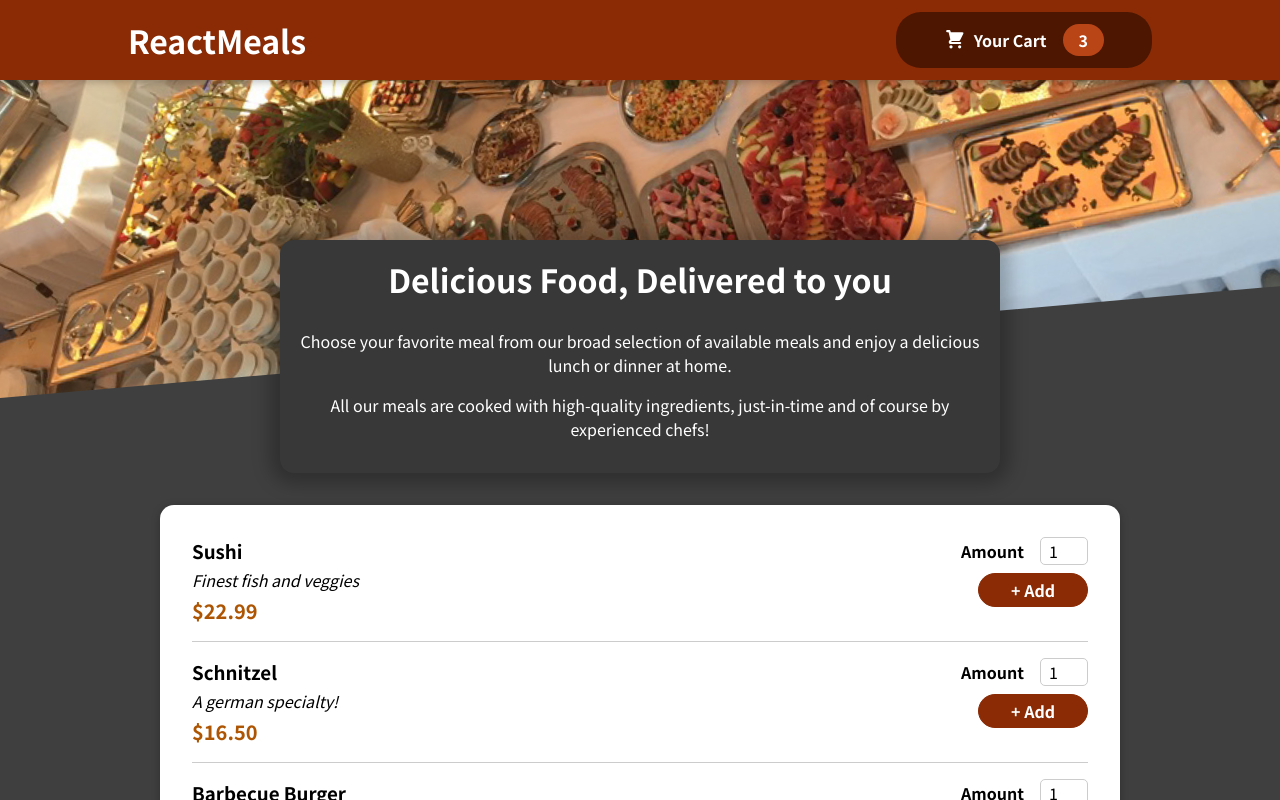
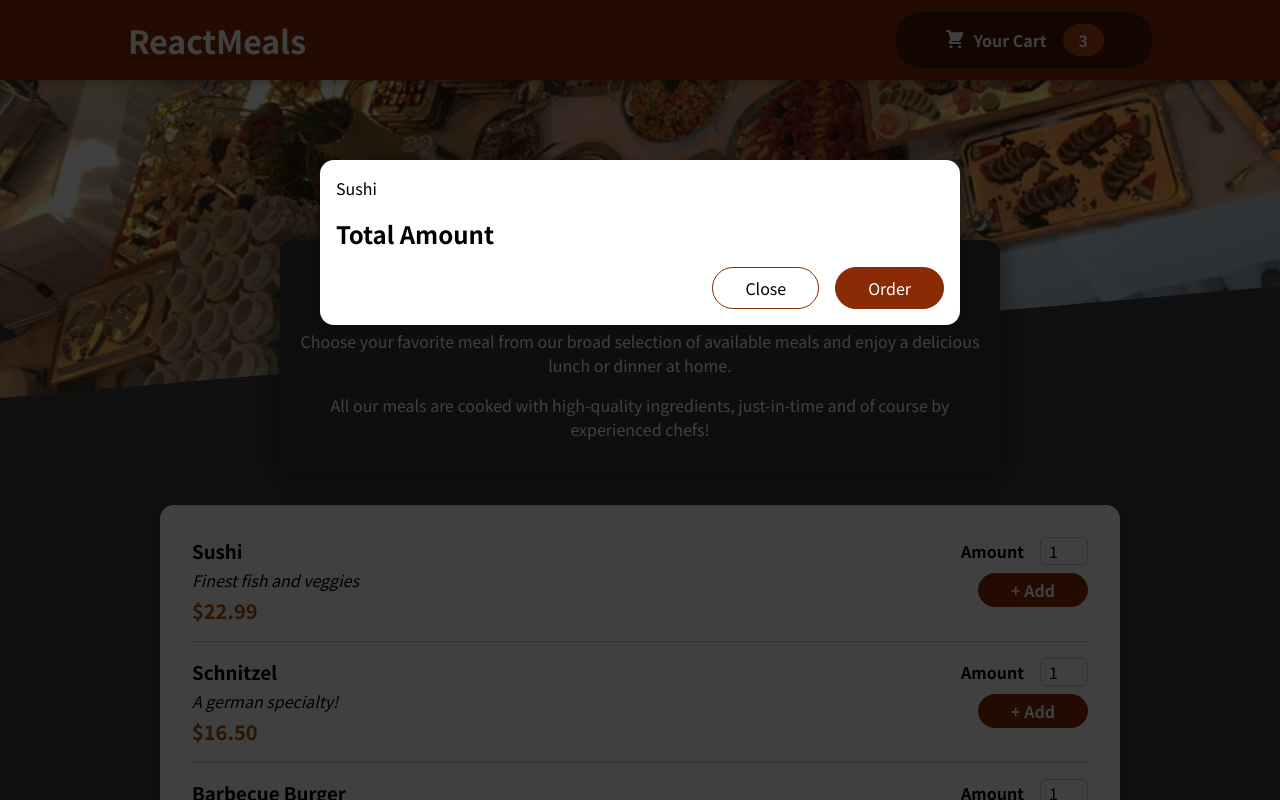
Before and after one commit to Mismiles/react-food-app, a React (Create React App) app: page / in a window 1280 px wide. Shown: the top 800 px of the page. Built offline with nearby package versions, Linux system fonts and the light colour scheme.

Commit message:
added modal for cart used portal instead of props, added 'overlays' div to index.html

```diff
--- a/public/index.html
+++ b/public/index.html
@@ -28,6 +28,7 @@
   </head>
   <body>
     <noscript>You need to enable JavaScript to run this app.</noscript>
+    <div id="overlays"></div>
     <div id="root"></div>
     <!--
       This HTML file is a template.
--- a/src/App.js
+++ b/src/App.js
@@ -2,10 +2,12 @@
 
 import Header from './components/Layout/Header';
 import Meals from './components/Meals/Meals';
+import Cart from './components/Cart/Cart';
 
 function App() {
   return (
     <Fragment>
+      <Cart />
       <Header />
       <main>
         <Meals />
--- a/src/components/Cart/Cart.js
+++ b/src/components/Cart/Cart.js
@@ -1,9 +1,17 @@
+import Modal from '../UI/Modal';
 import classes from './Cart.module.css';
 
 const Cart = props => {
-    const cartItems = <ul className={classes['cart-items']}>{[{id: 'c1', name: 'Sushi', amount: 2, price: 12.99}.map(item => <li>{item.name}</li>)]}</ul>;
+    const cartItems = (
+        <ul className={classes['cart-items']}>
+            {[{id: 'c1', name: 'Sushi', amount: 2, price: 12.99}].map(item => (
+            <li>{item.name}</li>
+            ))}
+    </ul>
+    );
+
     return (
-        <div>
+        <Modal>
             {cartItems}
         <div className={classes.total}>
             <span>Total Amount</span>
@@ -12,7 +20,7 @@
             <button className={classes['button--all']}>Close</button>
             <button className={classes.button}>Order</button>
         </div>
-        </div>
+        </Modal>
     );
 };
 
--- /dev/null
+++ b/src/components/UI/Modal.js
@@ -0,0 +1,29 @@
+import React, { Fragment } from 'react';
+import ReactDOM from 'react-dom';
+
+import classes from './Modal.module.css';
+
+const Backdrop = props => {
+    return <div className={classes.backdrop}></div>
+};
+
+const ModalOverlay = props => {
+    return (
+    <div className={classes.modal}>
+        <div className={classes.content}>{props.children}</div>
+    </div>
+    );
+};
+
+const portalElement = document.getElementById('overlays');
+
+const Modal = props => {
+    return (
+    <Fragment>
+        {ReactDOM.createPortal(<Backdrop/>, portalElement)}
+        {ReactDOM.createPortal(<ModalOverlay>{props.children}</ModalOverlay>, portalElement)}
+        </Fragment>
+  );
+};
+
+export default Modal;
--- /dev/null
+++ b/src/components/UI/Modal.module.css
@@ -0,0 +1,40 @@
+.backdrop {
+  position: fixed;
+  top: 0;
+  left: 0;
+  width: 100%;
+  height: 100vh;
+  z-index: 20;
+  background-color: rgba(0, 0, 0, 0.75);
+}
+
+.modal {
+  position: fixed;
+  top: 20vh;
+  left: 5%;
+  width: 90%;
+  background-color: white;
+  padding: 1rem;
+  border-radius: 14px;
+  box-shadow: 0 2px 8px rgba(0, 0, 0, 0.25);
+  z-index: 30;
+  animation: slide-down 300ms ease-out forwards;
+}
+
+@media (min-width: 768px) {
+  .modal {
+    width: 40rem;
+    left: calc(50% - 20rem);
+  }
+}
+
+@keyframes slide-down {
+  from {
+    opacity: 0;
+    transform: translateY(-3rem);
+  }
+  to {
+    opacity: 1;
+    transform: translateY(0);
+  }
+}
```
Also changed, not shown: 1 other file (tests, documents, lock files or other folders).
